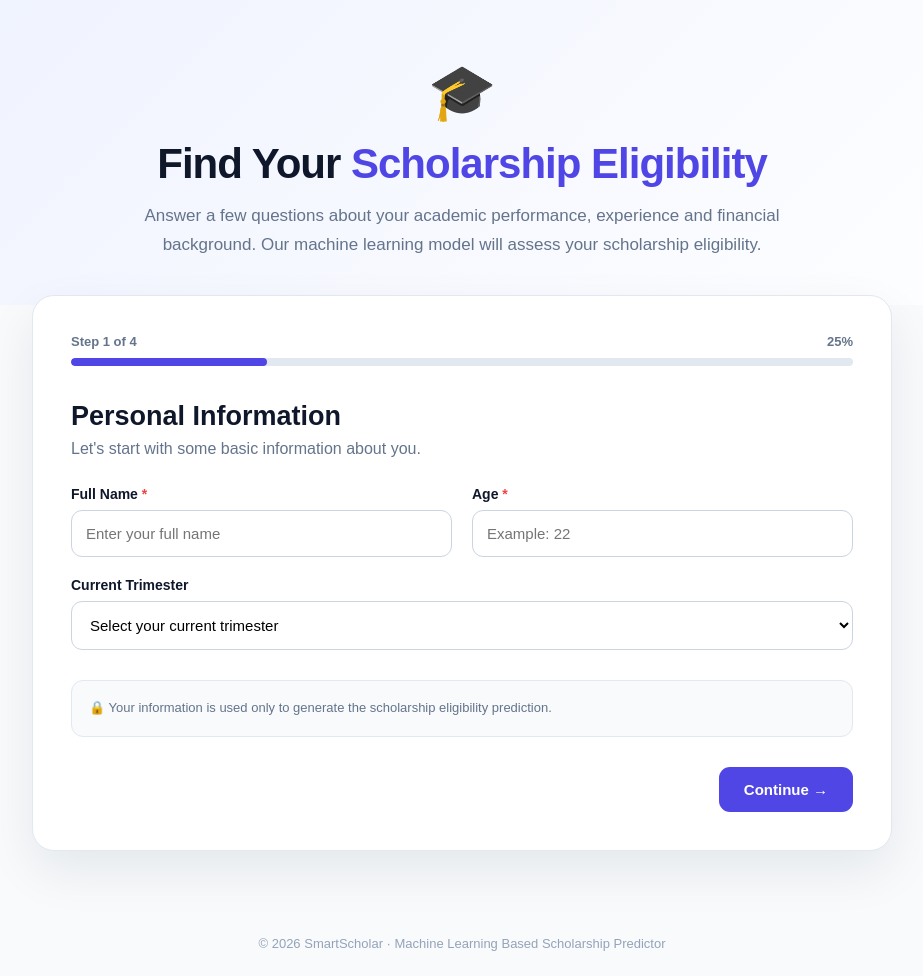
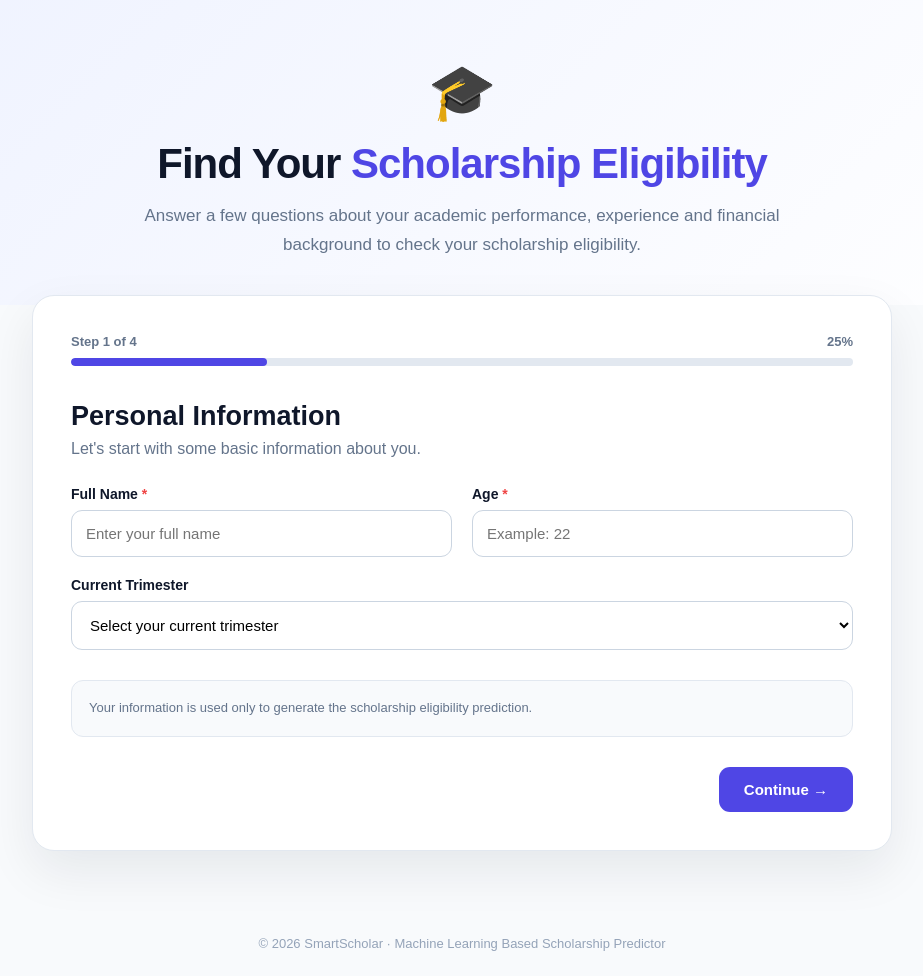
Before and after one commit to Taiyab2002/ScholarshipPredictor, a Flask app: page / in a window 1280 px wide. Shown: the part 70-1046 px from the top of the page, without its empty margins (178-1101 px from the left). Run offline with Flask 3, Linux system fonts and the light colour scheme; parts of the project's set-up code (start-up, migrations or seed data) failed here and were passed over.

Commit message:
Remove technical model details from UI

```diff
--- a/templates/index.html
+++ b/templates/index.html
@@ -345,9 +345,7 @@
     </h1>
 
     <p>
-        Answer a few questions about your academic performance,
-        experience and financial background. Our machine learning
-        model will assess your scholarship eligibility.
+        Answer a few questions about your academic performance, experience and financial background to check your scholarship eligibility.
     </p>
 
 </section>
@@ -495,7 +493,7 @@
 
 
                 <div class="info-box">
-                    🔒 Your information is used only to generate
+                     Your information is used only to generate
                     the scholarship eligibility prediction.
                 </div>
 
@@ -977,9 +975,7 @@
 
 
                 <div class="info-box">
-                    🤖 Your answers will be analyzed by our
-                    Random Forest machine learning model to
-                    generate the eligibility prediction.
+                    Your answers will be used to generate your scholarship eligibility result.
                 </div>
 
 
@@ -997,7 +993,7 @@
                         type="submit"
                         class="btn-submit"
                     >
-                        Predict Eligibility 🎯
+                        Predict Eligibility
                     </button>
 
                 </div>
```
